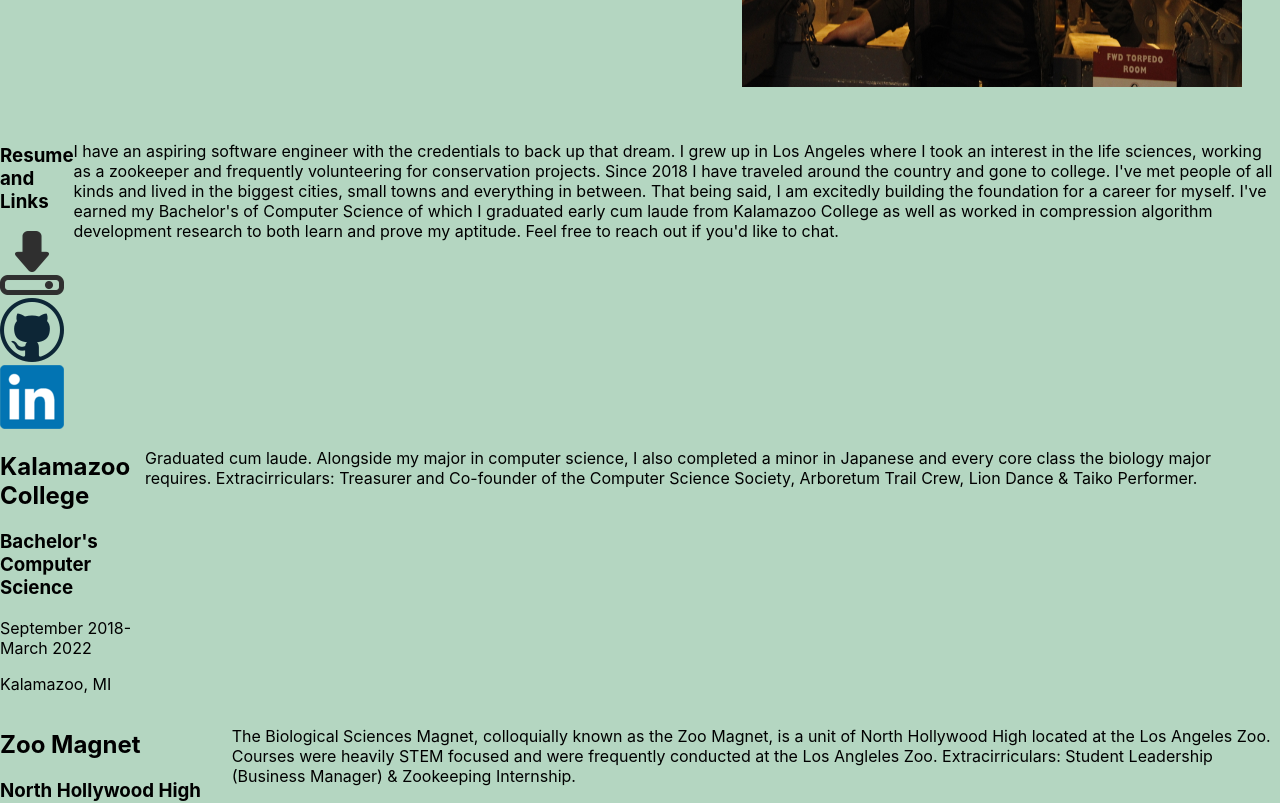
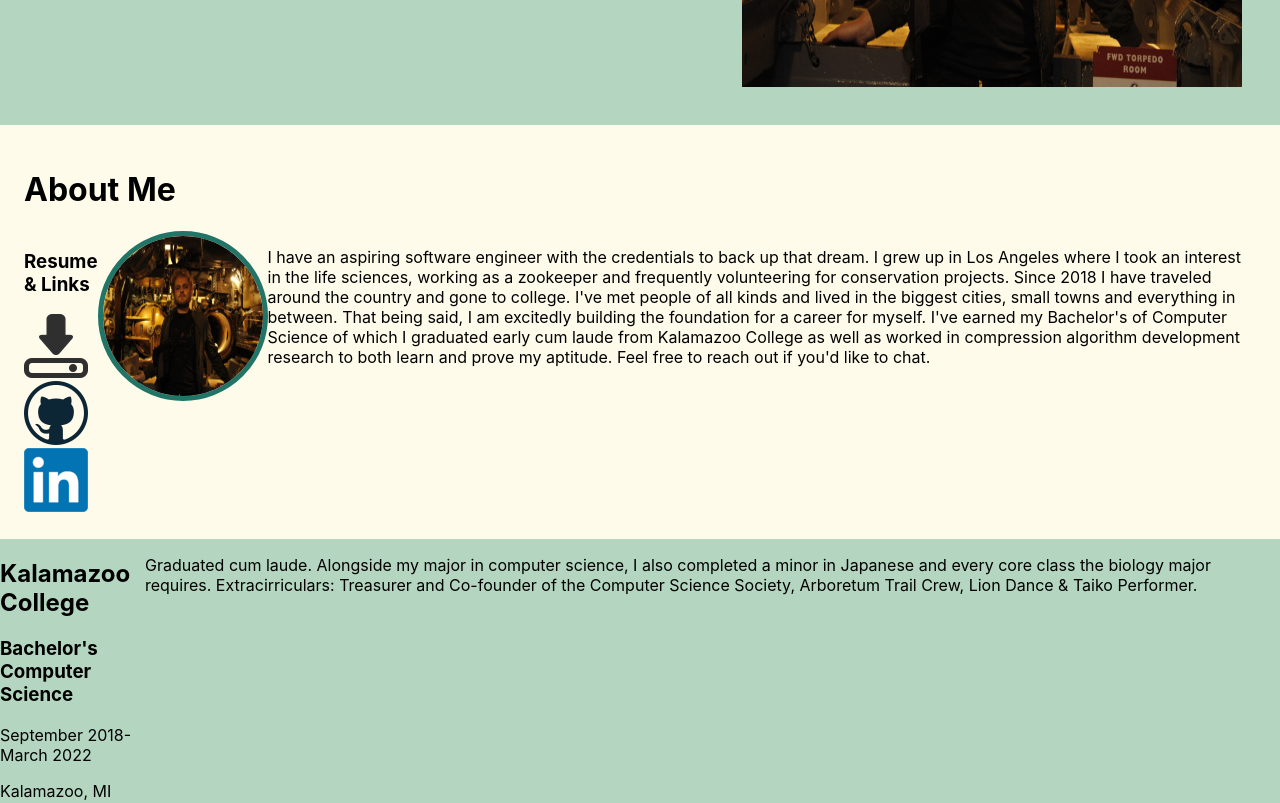
Before and after one commit to RonanGW/WolfGrove, a React (Create React App) app: page / in a window 1280 px wide. Shown: the part 560-1363 px from the top of the page. Built offline with nearby package versions, Linux system fonts and the light colour scheme.

Commit message:
Added to About section -header -circular pfp

```diff
--- a/src/App.css
+++ b/src/App.css
@@ -60,7 +60,23 @@
 
 .Bio {
     display: flex;
+    flex-direction: column;
+    background-color: #FEFBEA;
+    padding: 3vh;
+}
+
+.Bio-content {
+    display: flex;
     flex-direction: row;
+}
+
+.Bio-PFP {
+    border-radius: 50%;
+    height: 20vh;
+    width: 20vh;
+    border-style: solid;
+    border-width: 5px;
+    border-color: #207567;
 }
 
 .SchoolDesc {
--- a/src/App.js
+++ b/src/App.js
@@ -20,7 +20,7 @@ class App extends Component {
                     </div>
                     <div className="header-button">
                         <Link className="header-button" to="Intro" spy={true} smooth={true}>Intro</Link>
-                        <Link className="header-button" to="Bio" spy={true} smooth={true}>Bio</Link>
+                        <Link className="header-button" to="Bio" spy={true} smooth={true}>About</Link>
                         <Link className="header-button" to="Education" spy={true} smooth={true}>Education</Link>
                         <Link className="header-button" to="Resume" spy={true} smooth={true}>Resume</Link>
                         <Link className="header-button" to="Portfolio" spy={true} smooth={true}>Portfolio</Link>
--- a/src/Bio.js
+++ b/src/Bio.js
@@ -18,12 +18,15 @@ class Bio extends Component {
     render() {
         return (
             <div className="Bio">
+                <h1>About Me</h1>
+                <div className="Bio-content">
                     <div>
-                    <h3>Resume and Links</h3>
+                        <h3>Resume & Links</h3>
                         <button className="DLLogo" onClick={this.DownloadResume}></button>
                         <button className="GHLogo" onClick={this.Redirect.bind(this, "https://github.com/RonanGW")}></button>
                         <button className="LILogo" onClick={this.Redirect.bind(this, "https://www.linkedin.com/in/ronan-wolfe/")}></button>
                     </div>
+                    <img src="pfp.jpg" className="Bio-PFP" />
                     <p> I have an aspiring software engineer with the credentials to back up that dream. I grew up in Los Angeles where I took an interest in
                         the life sciences, working as a zookeeper and frequently volunteering for conservation projects. Since 2018 I have traveled
                         around the country and gone to college. I've met people of all kinds and lived in the biggest cities, small towns and everything in
@@ -32,6 +35,7 @@ class Bio extends Component {
                         and prove my aptitude. Feel free to reach out if you'd like to chat.
                         </p>
                 </div>
+            </div>
         );
     }
 }
```
Lines whose indentation alone changed are shown as unchanged.
